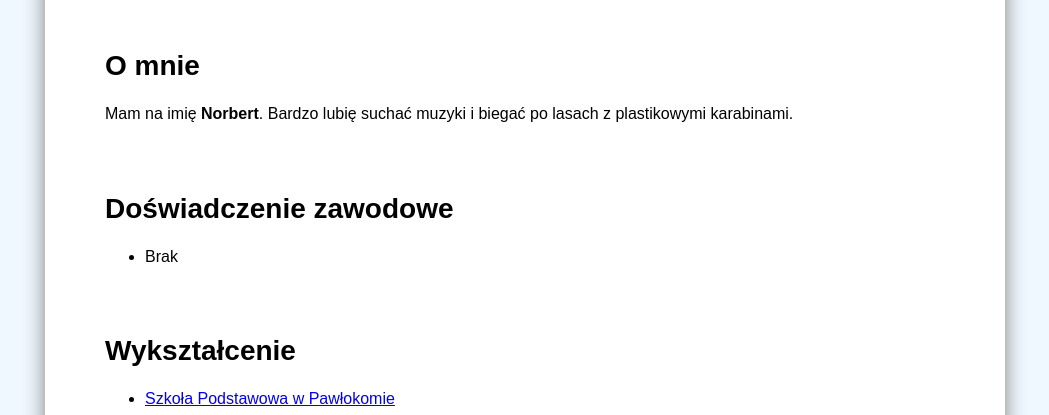
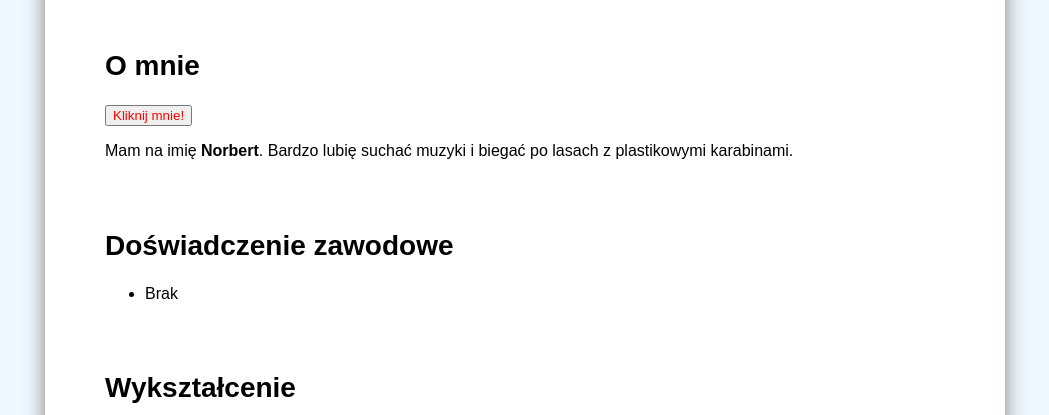
Before and after one commit to OrlikQ/cv-norbert, a plain HTML site: page index.html in a window 1280 px wide. Shown: the part 373-788 px from the top of the page, without its empty margins (115-1164 px from the left). Drawn offline with Linux system fonts and the light colour scheme.

```diff
--- a/index.html
+++ b/index.html
@@ -24,6 +24,9 @@
             <main>
                 <section>
                     <h2> O mnie</h2>
+                    <button id="first-button">
+                        Kliknij mnie!
+                    </button>
 
                     <p>
                             Mam na imię <b>Norbert</b>. Bardzo lubię suchać muzyki i biegać po lasach z plastikowymi karabinami.
@@ -80,5 +83,17 @@
                 </section>
             </main>
         </div>
+        <script>
+        const button = document.querySelector("#first-button")
+        console.log(button)
+        const niewiem = ()=>{
+            alert("Hej tutaj alert")
+        }
+        button.addEventListener("click", niewiem)
+
+
+
+        // alert("Hej tutaj alert")
+        </script>
     </body>
 </html>
--- a/style.css
+++ b/style.css
@@ -81,3 +81,6 @@ header ul {
     width: 33.3%;
     display: flex;
 }
+#first-button{
+    color:red
+}
```
